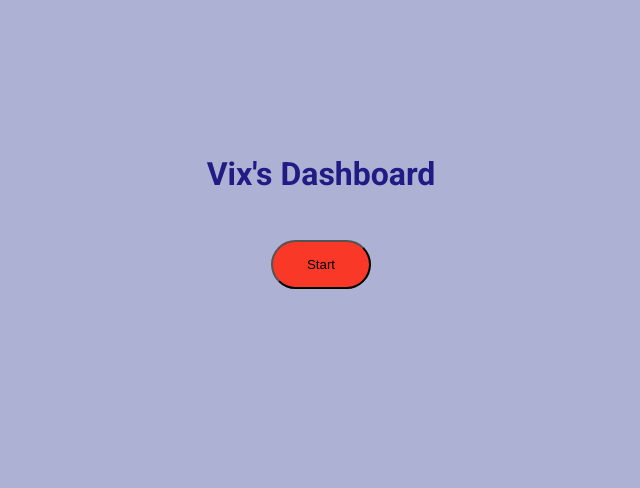
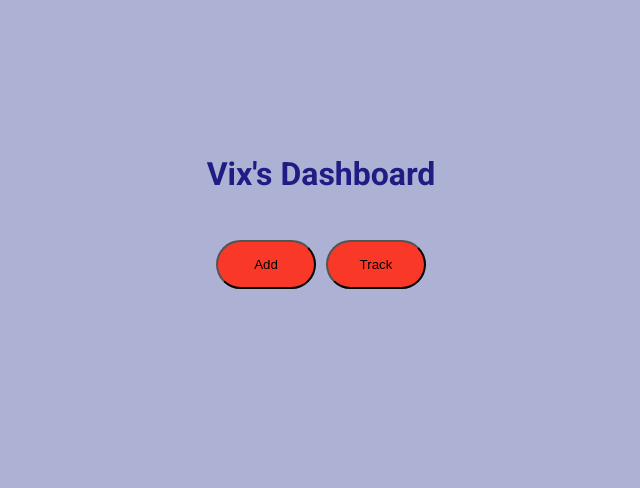
Before and after one commit to vicmoon/Python_JustDidIt, a Flask app: page / in a window 1280 px wide. Shown: the part 202-690 px from the top of the page, without its empty margins (319-959 px from the left). Run offline with Flask 3, Linux system fonts and the light colour scheme; a user stored in the database is signed in; some libraries are stand-ins or nearby versions; some web fonts are replaced.

Commit message:
update style and template

```diff
--- a/main.py
+++ b/main.py
@@ -162,7 +162,6 @@ def logout():
     return redirect(url_for('home'))
 
 
-
 @app.route("/")
 def home():
     return render_template("index.html")
@@ -182,7 +181,7 @@ def add_activity():
 
         db.session.add(new_activity)
         db.session.commit()
-        print("Activity added")
+        flash('Activity added!')
         return redirect(url_for('track'))
     return render_template("add_activity.html", form=form)
 
@@ -192,10 +191,15 @@ def add_activity():
 def update_activity_color(activity_id):
     new_color = request.form.get('activity_color')
     activity = Activity.query.get(activity_id)
+
+
+    if activity.user_id != current_user.id:
+        abort(403)
+
     if activity:
         activity.color = new_color
         db.session.commit()
-        flash("Activity color updated successfully!", "success")
+        flash("Color updated successfully!", "success")
     else:
         flash("Activity not found.", "danger")
     return redirect(url_for('track'))
@@ -204,7 +208,7 @@ def update_activity_color(activity_id):
 
 @app.route('/track')
 def track():
-    activities = Activity.query.all()
+    activities = Activity.query.filter_by(user_id=current_user.id).all()
 
     return render_template("tracking.html", days=get_days(), activities=activities)
 if (__name__) == "__main__":
--- a/static/style.css
+++ b/static/style.css
@@ -37,7 +37,8 @@ main {
   border-radius: 50%;
   height: auto;
 }
-
+.track_button {
+}
 /* Navigation links styling */
 .nav-links a {
   color: #333;
@@ -114,6 +115,12 @@ input[type='color'].color_picker {
   background-color: #ffd65a;
   cursor: pointer;
 }
+.buttons {
+  display: flex;
+  flex-direction: row;
+  justify-content: center;
+  gap: 10px;
+}
 
 button,
 .btn-primary {
@@ -131,7 +138,7 @@ button:hover {
 .submit_button {
   margin-top: 10px;
 }
-.start_button {
+.all_buttons {
   display: flex;
   justify-content: center;
   align-items: center;
@@ -152,7 +159,7 @@ button:hover {
 input {
   padding: 10px;
   width: px;
-  background-color: #c7d9dd;
+
   border-radius: 30px;
   margin-bottom: 10px;
 }
--- a/templates/index.html
+++ b/templates/index.html
@@ -9,13 +9,24 @@
     {% endif %}
   </div>
   {% if not current_user.is_authenticated: %}
-  <h3><a href="{{ url_for('login') }}"> Log in</a> to get started</h3>
-  {% else %}
-  <div class="start_button">
-    <a href="{{ url_for('add_activity') }}">
-      <button>Start</button>
+  <div class="all_buttons">
+    <a href="{{ url_for('login') }}">
+      <button>Login</button>
     </a>
   </div>
+  {% else %}
+  <section class="buttons">
+    <div class="all_buttons">
+      <a href="{{ url_for('add_activity') }}">
+        <button>Add</button>
+      </a>
+    </div>
+    <div class="all_buttons">
+      <a href="{{ url_for('track') }}">
+        <button>Track</button>
+      </a>
+    </div>
+  </section>
   {% endif %}
 </body>
 {% include "footer.html" %}
```
Also changed, not shown: templates/login.html (+20 -0 lines), templates/register.html (+20 -0 lines), templates/tracking.html (+14 -0 lines), instance/activities.db.
